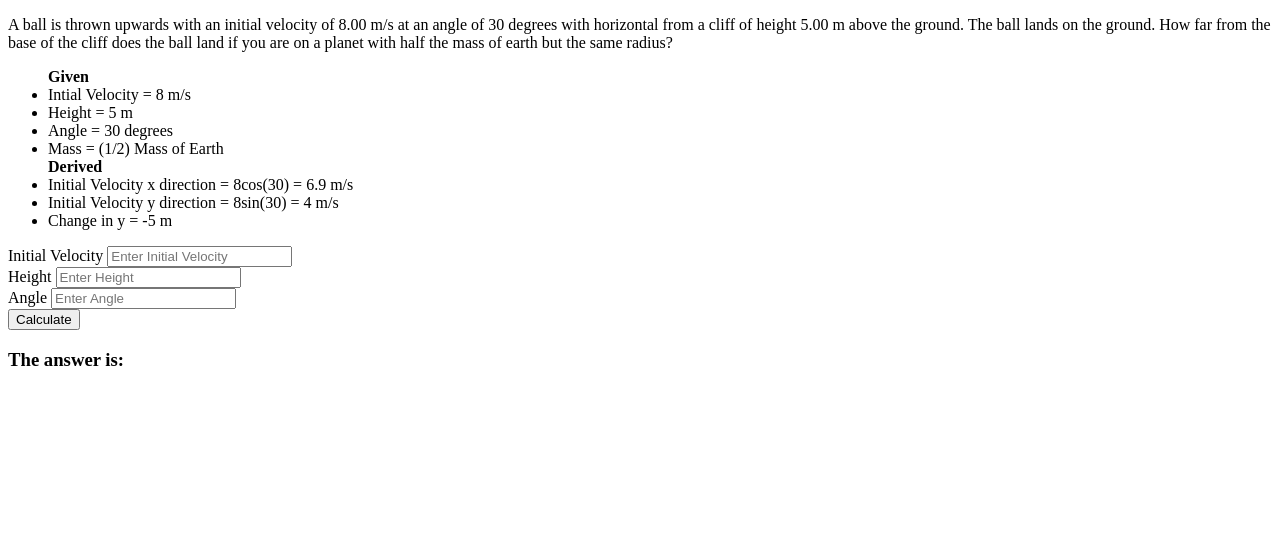
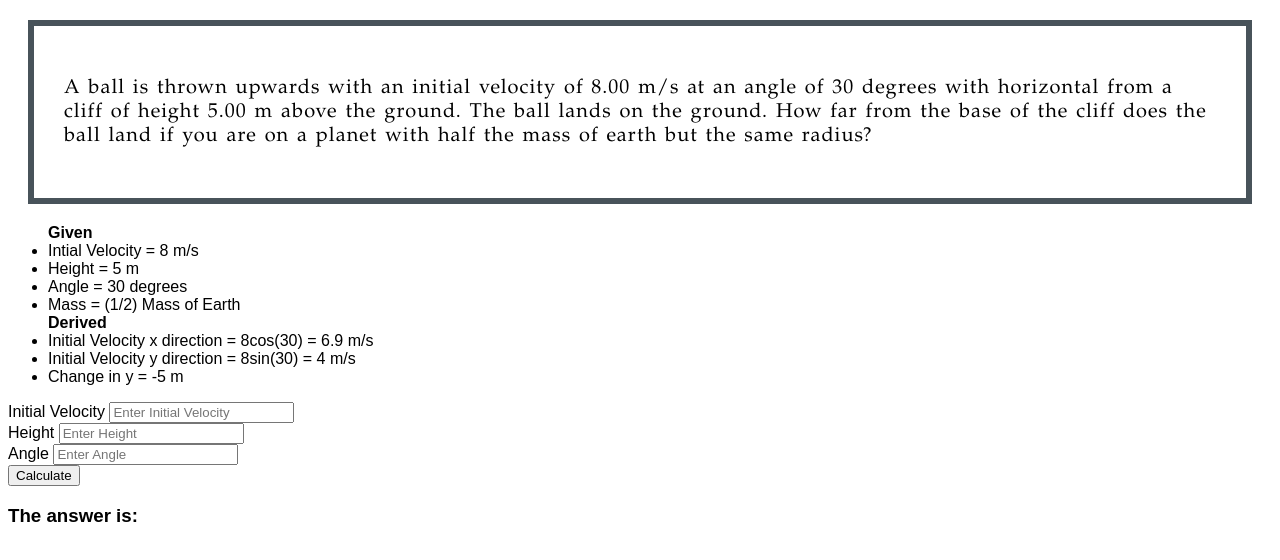
Before and after one commit to nourali999/JavaScript-HTML5-Physics-Project, a plain HTML site: page index.html in a window 1280 px wide. Drawn offline with Linux system fonts and the light colour scheme.

Commit message:
Added CSS file and changed font settings

```diff
--- a/index.html
+++ b/index.html
@@ -4,11 +4,13 @@
     <meta charset="UTF-8">
     <meta name="viewport" content="width=device-width, initial-scale=1.0">
     <meta http-equiv="X-UA-Compatible" content="ie=edge">
+    <link href="style.css" rel="stylesheet">
     <title>Document</title>
 </head>
 <body>
 
-
+    <div class="container">
+    <div class="paragraph">
     <p>
         A ball is thrown upwards with an initial velocity of 8.00 m/s
         at an angle of 30 degrees with horizontal from a cliff of height 5.00 m
@@ -16,7 +18,7 @@
         base of the cliff does the ball land if you are on a planet with half the
         mass of earth but the same radius?
     </p>
-
+    </div>
     <ul>
         <label > <b>Given</b></label>
         <li>Intial Velocity = 8 m/s</li>
@@ -61,6 +63,8 @@
         <h3> The answer is:  <span id="solution"></span></h3>
     </div>
 
+    </div>
+
 
 
     <script src ="home.js"> </script>
--- /dev/null
+++ b/style.css
@@ -0,0 +1,30 @@
+.container {
+    width:100%;
+    font-family: sans-serif;
+
+
+}
+
+.paragraph{
+font-family: "Palatino Linotype", "Book Antiqua", Palatino, serif;
+font-size: 20px;
+letter-spacing: 1px;
+word-spacing: 1.8px;
+color: #000000;
+font-weight: 500;
+text-decoration: none;
+font-style: normal;
+font-variant: normal;
+text-transform: none;
+border: 6px solid rgba(5,20,30,0.73);
+
+padding-left: 1.5em;
+padding-right: 1.5em;
+padding-top: 1.5em;
+padding-bottom: 1.5em;
+margin-top: 1em;
+margin-bottom: 1em;
+margin-right: 1em;
+margin-left: 1em;
+
+}
```
